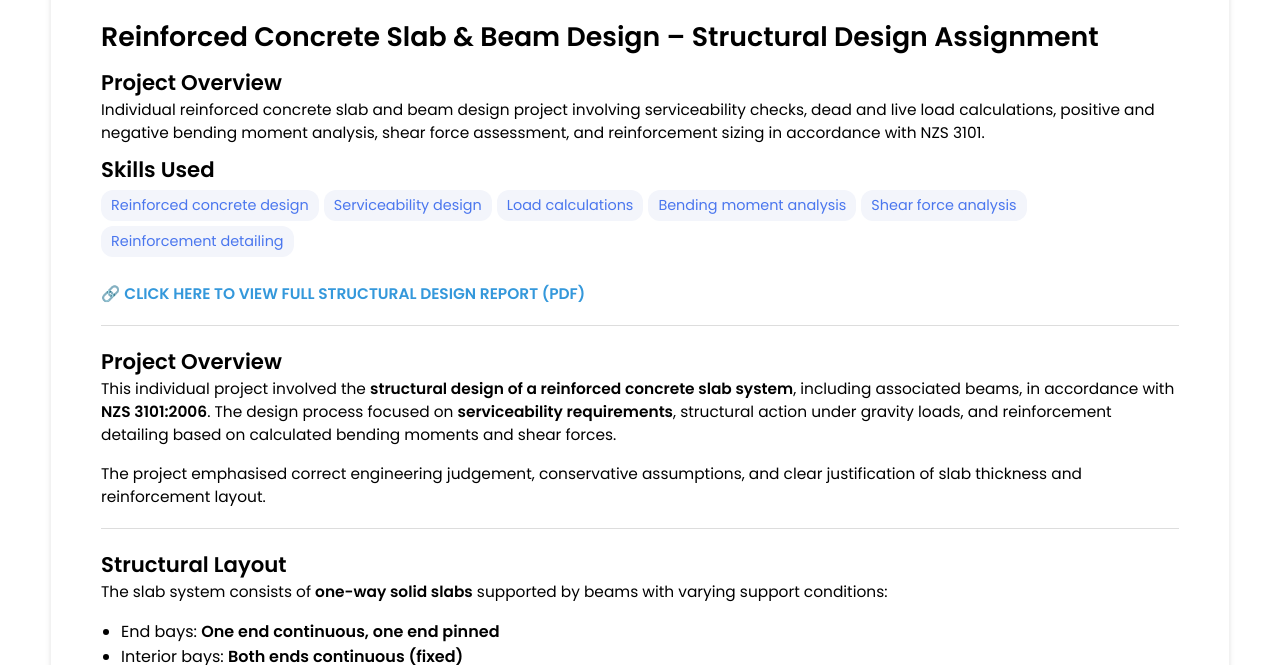
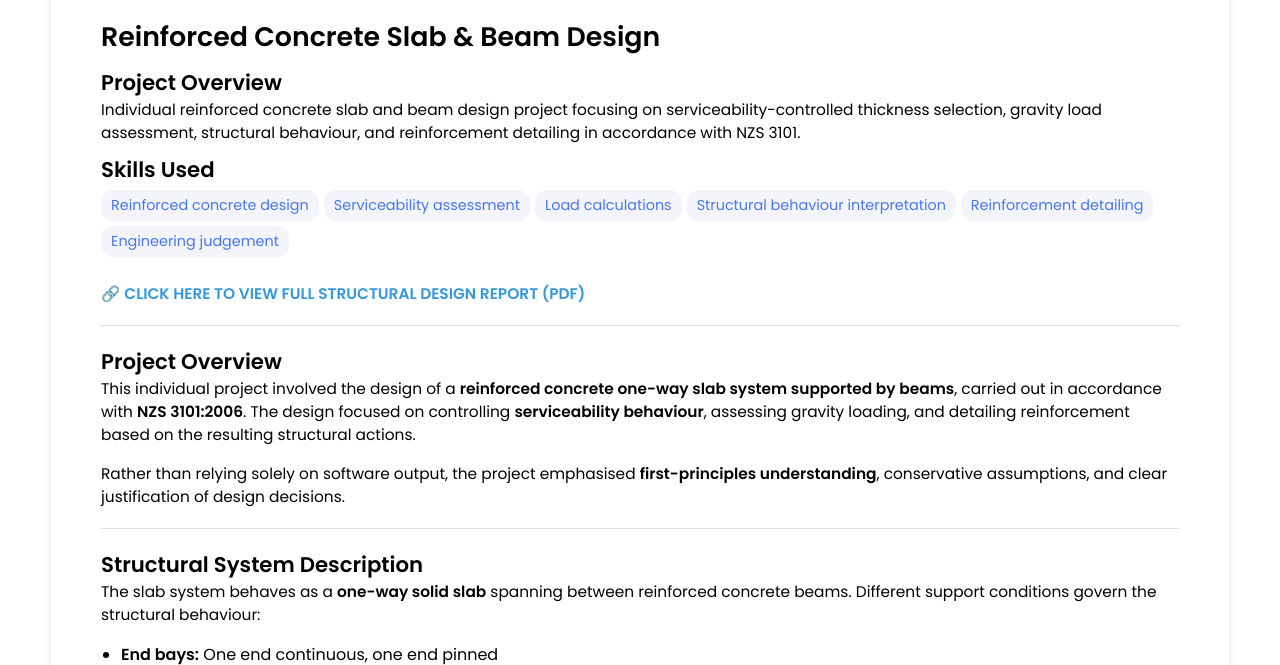
Before and after one commit to imraan11abdullah/imraan11abdullah.github.io, a Jekyll site: the page built from _projects/2025-reinforced-concrete-one-way-slab-design/2025-reinforced-concrete-one-way-slab-design.md, in a window 1280 px wide and 1400 px high, scrolled down 248 px. Shown: the part 242-907 px from the top of the window. Built offline with Jekyll 4.4.1, drawn with Linux system fonts in a browser that asks for light colours; some of the changed text lies outside the part shown; grey boxes are pictures that could not be loaded.

Commit message:
Update 2025-reinforced-concrete-one-way-slab-design.md

```diff
--- a/_projects/2025-reinforced-concrete-one-way-slab-design/2025-reinforced-concrete-one-way-slab-design.md
+++ b/_projects/2025-reinforced-concrete-one-way-slab-design/2025-reinforced-concrete-one-way-slab-design.md
@@ -1,18 +1,18 @@
 ---
 layout: post
-title: Reinforced Concrete Slab & Beam Design – Structural Design Assignment
+title: Reinforced Concrete Slab & Beam Design
 date: 2024-05-01
 description: >
-  Individual reinforced concrete slab and beam design project involving serviceability
-  checks, dead and live load calculations, positive and negative bending moment analysis,
-  shear force assessment, and reinforcement sizing in accordance with NZS 3101.
+  Individual reinforced concrete slab and beam design project focusing on
+  serviceability-controlled thickness selection, gravity load assessment,
+  structural behaviour, and reinforcement detailing in accordance with NZS 3101.
 skills:
   - Reinforced concrete design
-  - Serviceability design
+  - Serviceability assessment
   - Load calculations
-  - Bending moment analysis
-  - Shear force analysis
+  - Structural behaviour interpretation
   - Reinforcement detailing
+  - Engineering judgement
 main-image: /slab-overview.jpg
 ---
 
@@ -21,141 +21,122 @@
 ---
 
 ## Project Overview
-This individual project involved the **structural design of a reinforced concrete slab
-system**, including associated beams, in accordance with **NZS 3101:2006**. The design
-process focused on **serviceability requirements**, structural action under gravity loads,
-and reinforcement detailing based on calculated bending moments and shear forces.
+This individual project involved the design of a **reinforced concrete one-way slab
+system supported by beams**, carried out in accordance with **NZS 3101:2006**.
+The design focused on controlling **serviceability behaviour**, assessing gravity
+loading, and detailing reinforcement based on the resulting structural actions.
 
-The project emphasised correct engineering judgement, conservative assumptions, and
-clear justification of slab thickness and reinforcement layout.
+Rather than relying solely on software output, the project emphasised
+**first-principles understanding**, conservative assumptions, and clear justification
+of design decisions.
 
 ---
 
-## Structural Layout
-The slab system consists of **one-way solid slabs** supported by beams with varying
-support conditions:
+## Structural System Description
+The slab system behaves as a **one-way solid slab** spanning between reinforced
+concrete beams. Different support conditions govern the structural behaviour:
 
-- End bays: **One end continuous, one end pinned**
-- Interior bays: **Both ends continuous (fixed)**
+- **End bays:** One end continuous, one end pinned
+- **Interior bays:** Both ends continuous
+
+These conditions directly influence slab thickness requirements, bending behaviour,
+and reinforcement placement.
 
 {% include image-gallery.html images="SLAB_LAYOUT.jpg, BEAM_LAYOUT.jpg" height="450" %}
-*Overall slab and beam layout*
+*Slab layout and beam support configuration*
 
 ---
 
-## 3.0 Beam & Slab Thickness Design
-**NZS 3101:2006 – Section 2.4 (Serviceability Criteria)**
+## Slab Thickness Selection
+**NZS 3101:2006 – Serviceability-Based Design**
 
-Slab thickness was determined using the **span-to-depth ratios** specified in
-**Figure 10 – NZS 3101 Section 2.4.3.1 (Slabs and beams for buildings)**.
+Slab thickness was governed by **deflection control requirements** using the
+span-to-depth ratios provided in
+**NZS 3101 Section 2.4.3.1 (Slabs and beams for buildings)**.
 
-Assumptions:
+Design assumptions:
+- One-way slab action
 - Steel yield strength: **f<sub>y</sub> = 300 MPa**
-- One-way solid slab behaviour
 
-### Governing Thickness Criteria
+### Governing Span-to-Depth Criteria
 
-| Span Condition | Limiting Ratio | Span (L) | Required Thickness |
-|---------------|---------------|----------|--------------------|
+| Span Location | Limiting Ratio | Span (L) | Required Thickness |
+|--------------|---------------|----------|--------------------|
 | End bays | L / 30 | 3.4 m | 113.33 mm |
 | Interior bays | L / 35 | 3.0 m | 85.71 mm |
 
-\[
-t = \frac{L}{30} = \frac{3400}{30} = 113.33 \, \text{mm}
-\]
+The **end bay condition (L/30)** governed slab thickness and therefore controlled the
+overall design.
 
-\[
-t = \frac{L}{35} = \frac{3000}{35} = 85.71 \, \text{mm}
-\]
-
-{% include image-gallery.html images="NZS3101_THICKNESS_CRITERIA.jpg, BEAM_SECTION.jpg" height="400" %}
-*NZS 3101 thickness criteria and beam section reference*
+{% include image-gallery.html images="NZS3101_THICKNESS_CRITERIA.jpg" height="350" %}
+*NZS 3101 serviceability criteria for slab thickness*
 
 ---
 
 ### Adopted Slab Thickness
-To remain **conservative** and allow for construction tolerances, the slab thickness
-was increased to:
+A slab thickness of:
 
 \[
-\boxed{t = 130 \, \text{mm}}
+\boxed{130 \text{ mm}}
 \]
 
-This accommodates:
-- 45 mm top cover
-- 45 mm bottom cover
-- 20 mm primary reinforcement
-- 20 mm secondary reinforcement
+was adopted to:
+- Exceed the minimum serviceability requirement
+- Accommodate reinforcement and concrete cover
+- Allow for construction tolerances
+- Maintain conservative engineering practice
 
-\[
-45 + 45 + 20 + 20 = 130 \, \text{mm}
-\]
+Cover and reinforcement allowance:
+- Top cover = 45 mm
+- Bottom cover = 45 mm
+- Primary reinforcement = 20 mm
+- Secondary reinforcement = 20 mm
+
+This ensured the slab comfortably exceeded the minimum required thickness while
+remaining practical to construct.
 
 {% include image-gallery.html images="SLAB_THICKNESS_DETAIL.jpg" height="350" %}
-*Slab thickness and reinforcement cover requirements*
+*Slab thickness and reinforcement cover arrangement*
 
 ---
 
-## 4.1 Dead Load Calculation
+## Gravity Load Assessment
+Dead load was calculated based on the adopted slab thickness and material properties.
 
 Self-weight of concrete slab:
-
 \[
-G = \gamma_c \times t
+G = 25 \, \text{kN/m}^3 \times 0.130 \, \text{m} = 3.25 \, \text{kPa}
 \]
 
-\[
-G = 25 \, \text{kN/m}^3 \times 0.130 \, \text{m}
-\]
-
-\[
-G = 3.25 \, \text{kPa}
-\]
-
-Including floor finishes and partitions:
-
+Including floor finishes and allowance for partitions:
 \[
 G = 3.25 + 0.50 = \boxed{3.75 \, \text{kPa}}
 \]
 
----
-
-## Structural Analysis Results
-
-The slab was analysed to determine **positive and negative bending moments** and
-corresponding **shear forces** along the slab length.
-
-{% include image-gallery.html images="BENDING_MOMENT_DIAGRAM_POS_NEG.jpg, SHEAR_FORCE_DIAGRAM.jpg" height="450" %}
-*Positive & negative bending moments and shear force distribution*
+These actions formed the basis for assessing slab behaviour and reinforcement demand.
 
 ---
 
-## Bending Moment Summary
-The table below summarises the governing bending moments obtained from analysis:
+## Structural Behaviour
+Under gravity loading, the slab experiences:
+- **Positive bending** at mid-span regions, governing bottom reinforcement
+- **Negative bending** over continuous supports, governing top reinforcement
+- **Peak shear forces** near supports, diminishing toward mid-span
 
-| Point | Bending Moment (kN/m) | Moment Type |
-|------|----------------------|-------------|
-| a | -3.25 | Negative |
-| A | +7.09 | Positive |
-| b | -7.80 | Negative |
-| c | -6.07 | Negative |
-| B | +3.79 | Positive |
-| d | -5.52 | Negative |
-| e | -5.52 | Negative |
-| C | +3.79 | Positive |
-| f | -6.07 | Negative |
-| g | -7.80 | Negative |
-| D | +7.09 | Positive |
-| h | -3.25 | Negative |
+The distribution of these internal forces was used to identify **critical design
+locations**, rather than designing the slab uniformly along its length.
+
+{% include image-gallery.html images="BENDING_AND_SHEAR_OVERVIEW.jpg" height="450" %}
+*Structural behaviour under gravity loading*
 
 ---
 
-## 10.8 Final Reinforcement Design – Bar Size & Spacing
+## Reinforcement Design & Detailing
+Reinforcement sizes and spacing were selected based on the governing bending moments
+at each critical location along the slab.
 
-Based on calculated bending moments, reinforcement was sized and detailed as follows:
-
-| Point on Slab | Bending Moment (kN/m) | Bar Size & Spacing |
-|--------------|----------------------|-------------------|
+| Point on Slab | Governing Moment (kN/m) | Bar Size & Spacing |
+|--------------|-------------------------|-------------------|
 | a | -3.25 | D12 @ 260 mm |
 | A | +7.09 | D12 @ 260 mm |
 | b | -7.80 | D16 @ 260 mm |
@@ -170,18 +151,17 @@
 | h | -3.25 | D12 @ 260 mm |
 
 {% include image-gallery.html images="REINFORCEMENT_LAYOUT_FULL.jpg, BAR_SPACING_DETAIL.jpg" height="500" %}
-*Final reinforcement layout, bar sizes, and spacing*
+*Final reinforcement layout showing bar sizes and spacing*
 
 ---
 
 ## Engineering Conclusion
-The final slab and beam design satisfies **serviceability and strength requirements**
-under NZS 3101. A conservative slab thickness was adopted to ensure deflection control,
-adequate cover, and constructability.
+A **130 mm thick one-way reinforced concrete slab** was designed to satisfy
+serviceability and strength requirements under gravity loading.
 
 This project demonstrates:
-- Correct application of **NZS 3101 serviceability criteria**
-- Clear justification of slab thickness selection
-- Accurate dead load assessment
-- Interpretation of positive and negative bending behaviour
-- Reinforcement detailing based on calculated demands
+- Appropriate application of **NZS 3101 serviceability criteria**
+- Rational slab thickness selection based on governing span conditions
+- Clear understanding of slab structural behaviour
+- Reinforcement detailing aligned with calculated demands
+- Conservative and buildable engineering judgement
```
